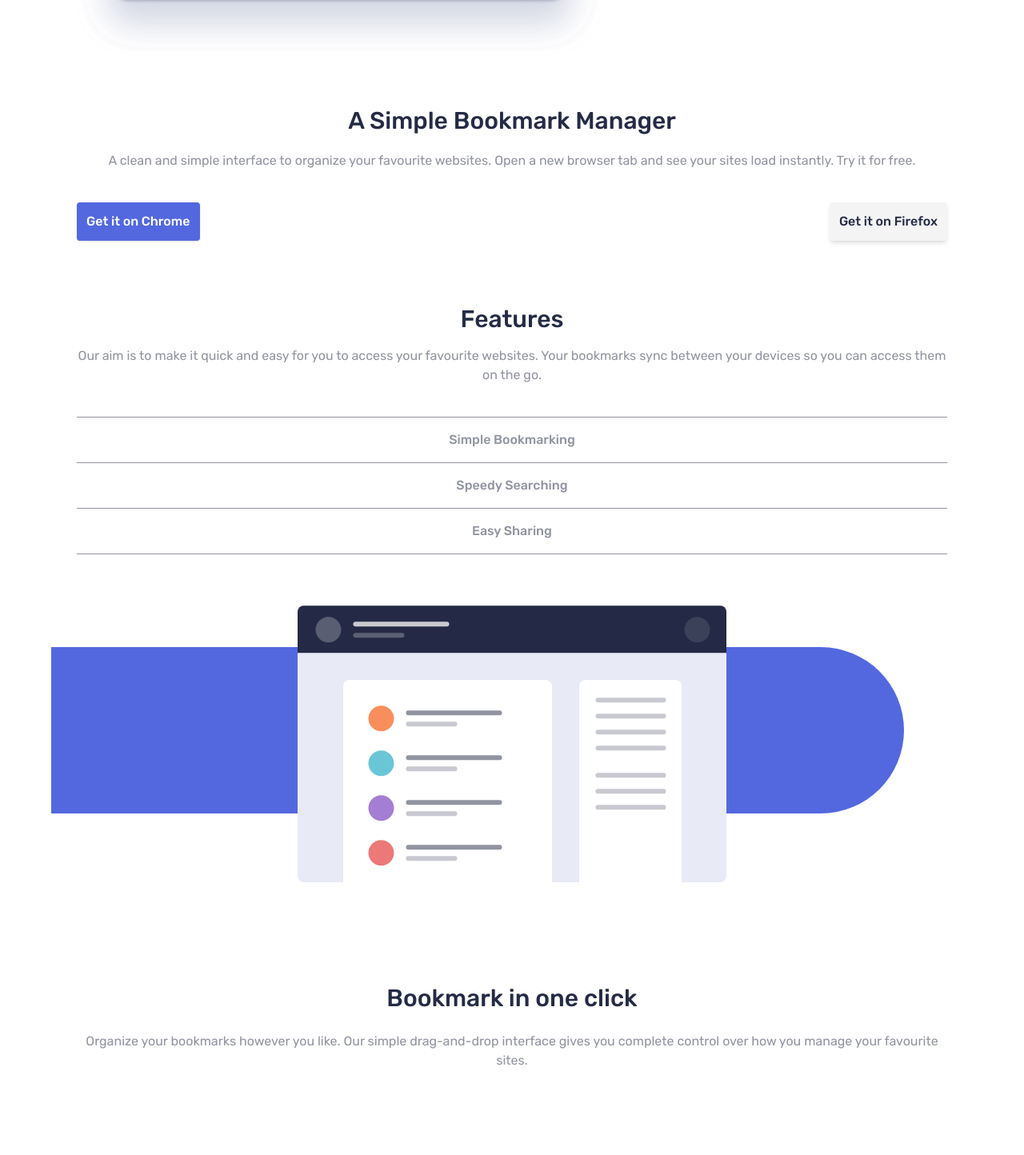
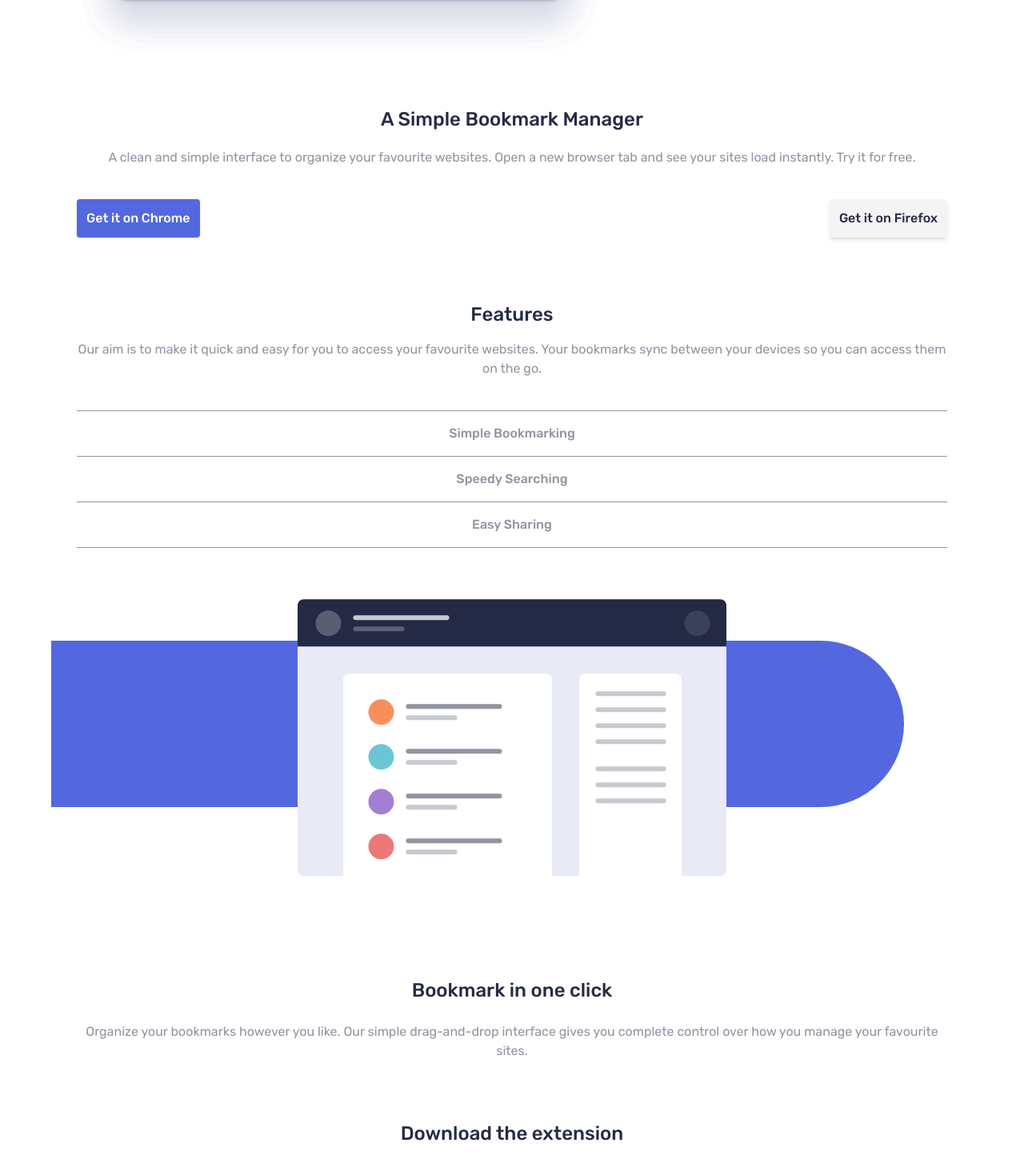
Before and after one commit to sagardwivedi/bookmark-landing-page, a Next.js app: page / in a window 1280 px wide. Shown: the part 517-1961 px from the top of the page at 80% size. Before the commit the page ends 1895 px from the top, so only its background shows below. Built offline with nearby package versions, Linux system fonts and the light colour scheme.

Commit message:
New Section

```diff
--- /dev/null
+++ b/components/Card.jsx
@@ -0,0 +1,5 @@
+const Card = () => {
+  return <div>Enter</div>;
+};
+
+export default Card;
--- /dev/null
+++ b/components/Download.jsx
@@ -0,0 +1,60 @@
+import Image from "next/image";
+
+import Chrome from "../public/logo-chrome.svg";
+import Firefox from "../public/logo-firefox.svg";
+import Opera from "../public/logo-opera.svg";
+import Dot from "../public/bg-dots.svg";
+
+const cardData = [
+  {
+    id: 1,
+    img: Chrome,
+    title: "Add to Chrome",
+    description: "Minimum version 62",
+    divider: Dot,
+  },
+  {
+    id: 2,
+    img: Firefox,
+    title: "Add to Firefox",
+    description: "Minimum version 55",
+    divider: Dot,
+  },
+  {
+    id: 3,
+    img: Opera,
+    title: "Add to Opera",
+    description: "Minimum version 46",
+    divider: Dot,
+  },
+];
+
+const Download = () => {
+  return (
+    <div className="mt-[14rem] text-center">
+      <h1>Download the extension</h1>
+      <p className="mt-2">
+        We’ve got more browsers in the pipeline. Please do let us know if you’ve
+        got a favourite you’d like us to prioritize.
+      </p>
+      <div className="my-8 flex flex-col items-center justify-center">
+        {cardData.map((card) => (
+          <div
+            key={card.id}
+            className="my-4 flex flex-col items-center justify-center rounded-lg shadow-lg"
+          >
+            <Image src={card.img} alt={card.title} />
+            <h1>{card.title}</h1>
+            <p className="mb-4">{card.description}</p>
+            <Image src={card.divider} alt={card.title} />
+            <button className="btn-primary my-4">
+              Add & Install Extension
+            </button>
+          </div>
+        ))}
+      </div>
+    </div>
+  );
+};
+
+export default Download;
--- a/components/Features.jsx
+++ b/components/Features.jsx
@@ -1,4 +1,3 @@
-import { Fragment } from "react";
 import Image from "next/image";
 import { Tab } from "@headlessui/react";
 
@@ -49,8 +48,8 @@ const Features = () => {
   return (
     <div className="h-screen">
       <article className="text-center">
-        <h2 className="text-3xl font-medium text-dark-blue">Features</h2>
-        <p className="mt-4 mb-10 text-grayish-blue">
+        <h1>Features</h1>
+        <p className="mt-4 mb-10 ">
           Our aim is to make it quick and easy for you to access your favourite
           websites. Your bookmarks sync between your devices so you can access
           them on the go.
@@ -80,12 +79,8 @@ const Features = () => {
                     <Image src={tab.img} alt={tab.title} />
                     <div className="absolute top-[17%] -left-8 -z-50 h-[13rem] w-[98%] rounded-r-full bg-soft-blue" />
                   </div>
-                  <h3 className="my-2 text-3xl font-medium text-dark-blue">
-                    {tab.title}
-                  </h3>
-                  <p className="mt-4 mb-10 text-grayish-blue line-clamp-4">
-                    {tab.description}
-                  </p>
+                  <h1 className="my-2">{tab.title}</h1>
+                  <p className="mt-4 mb-10 line-clamp-4">{tab.description}</p>
                 </div>
               </Tab.Panel>
             ))}
--- a/components/Hero.jsx
+++ b/components/Hero.jsx
@@ -9,10 +9,8 @@ const Hero = () => {
         <div className="absolute top-[22%] right-0 -z-50 h-[12rem] w-[78%] rounded-l-full bg-soft-blue" />
       </div>
       <article className="space-y-5 pt-6 text-center">
-        <h1 className="text-3xl font-medium text-dark-blue">
-          A Simple Bookmark Manager
-        </h1>
-        <p className="text-grayish-blue line-clamp-4">
+        <h1>A Simple Bookmark Manager</h1>
+        <p className="line-clamp-4">
           A clean and simple interface to organize your favourite websites. Open
           a new browser tab and see your sites load instantly. Try it for free.
         </p>
--- a/components/index.js
+++ b/components/index.js
@@ -1,3 +1,4 @@
 export { default as Navbar } from "./Navbar";
 export { default as Hero } from "./Hero";
 export { default as Features } from "./Features";
+export { default as Download } from "./Download";
--- a/pages/index.js
+++ b/pages/index.js
@@ -1,13 +1,18 @@
-import { Features, Hero, Navbar } from "../components";
+import Head from "next/head";
+import { Download, Features, Hero, Navbar } from "../components";
 
 const index = () => {
   return (
     <div>
-      <header className="mx-auto w-[85%]">
+      <Head>
+        <title>BookMark | Home</title>
+      </Head>
+      <div className="mx-auto w-[85%]">
         <Navbar />
         <Hero />
         <Features />
-      </header>
+        <Download />
+      </div>
     </div>
   );
 };
--- a/styles/globals.css
+++ b/styles/globals.css
@@ -3,6 +3,13 @@
 @tailwind utilities;
 
 @layer base {
+  h1 {
+    @apply text-2xl font-medium text-dark-blue;
+  }
+
+  p {
+    @apply text-grayish-blue;
+  }
 
   .btn-primary {
     @apply rounded bg-soft-blue p-3 font-medium text-white shadow;
```
